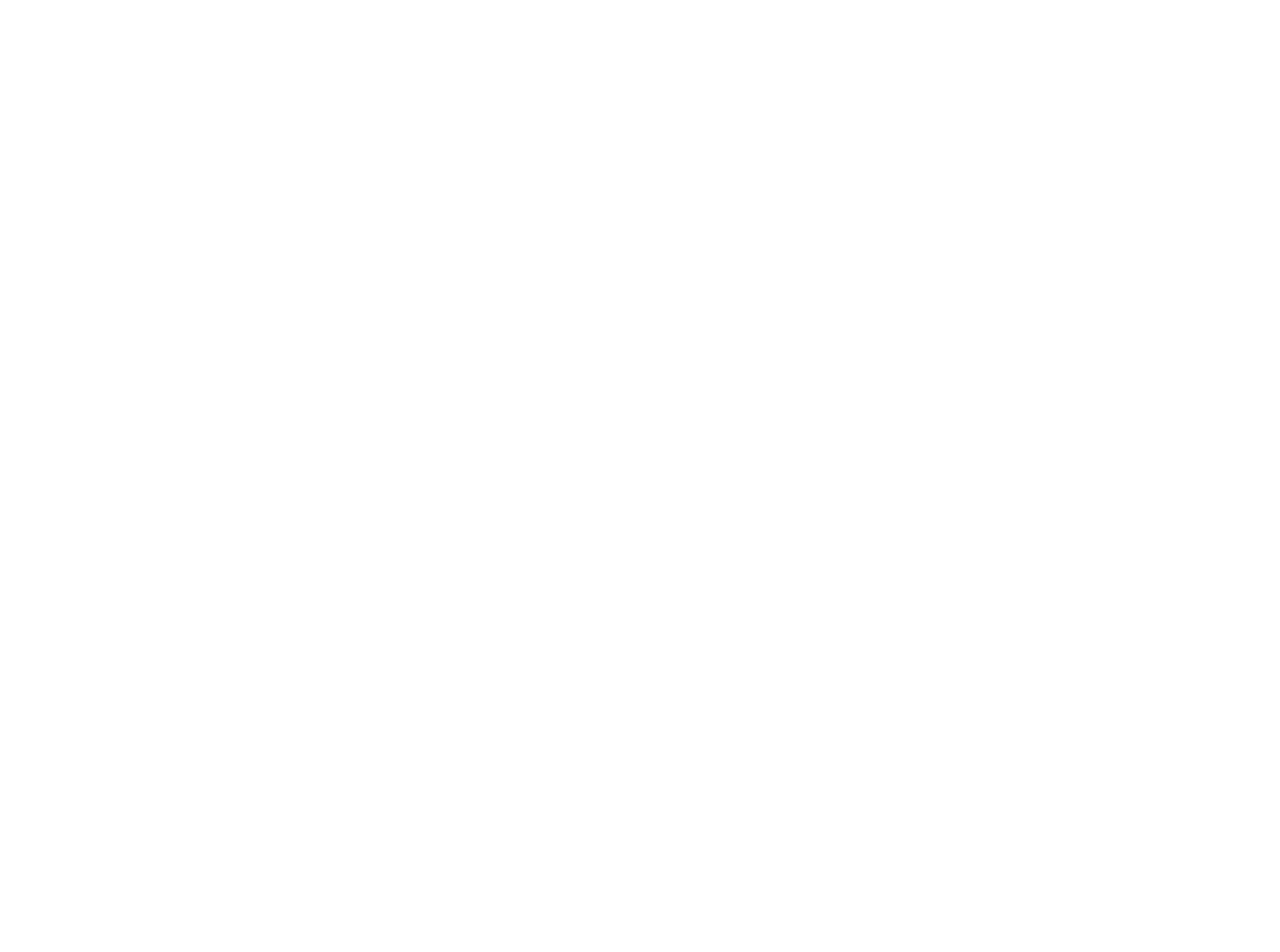
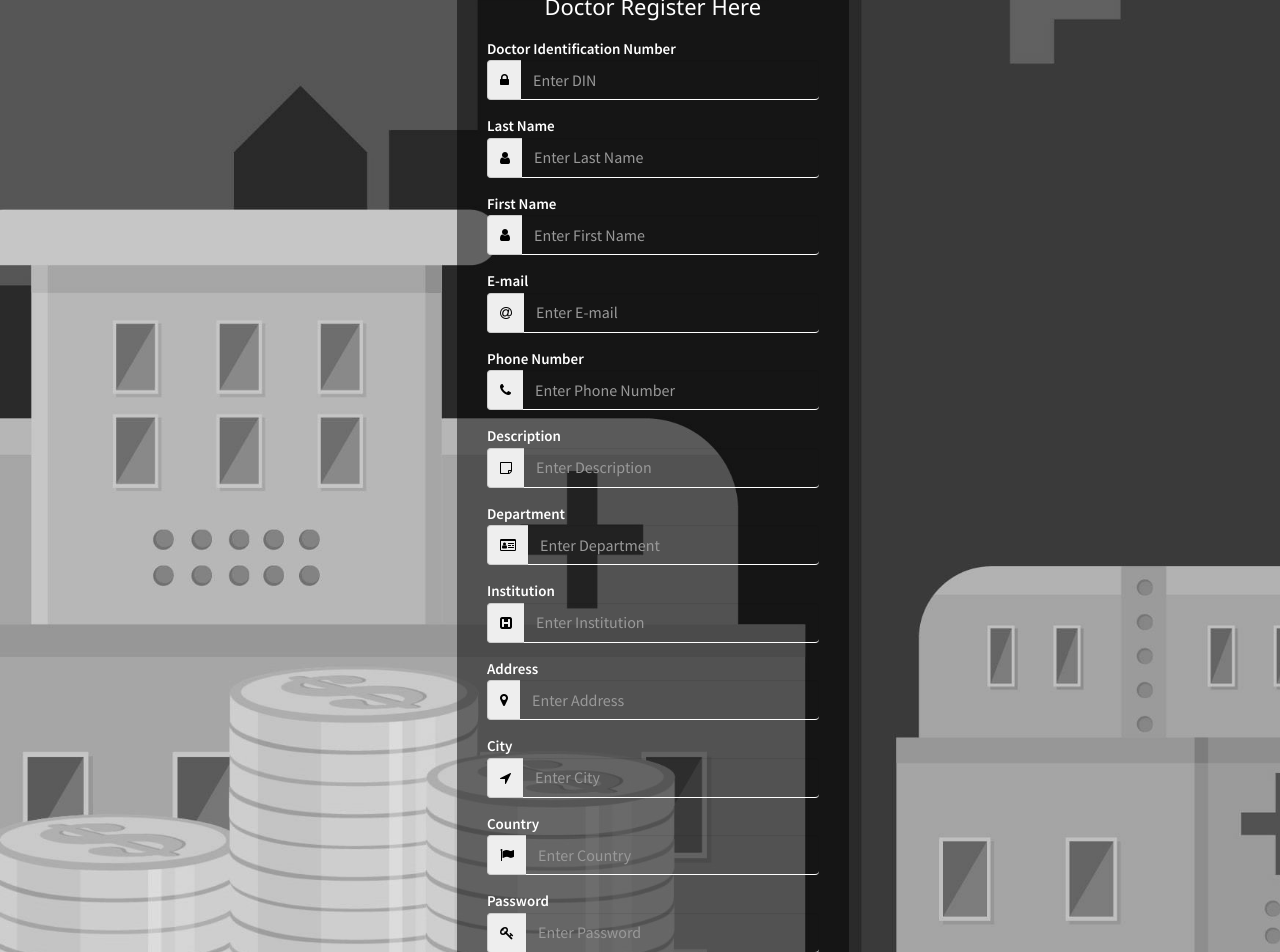
Before and after one commit to Roland1923/Licenta-MedPortal, an Angular app in the folder ClientApp/: page /doctor-register in a window 1280 px wide. Shown: the part 240-1192 px from the top of the page. Before the commit the page ends 800 px from the top, so only its background shows below. Built offline with nearby package versions, Linux system fonts and the light colour scheme; a web font is replaced by a local one.

Commit message:
Added Doctor Register component

```diff
--- a/ClientApp/package.json
+++ b/ClientApp/package.json
@@ -22,13 +22,13 @@
     "@angular/platform-browser-dynamic": "^7.2.13",
     "@angular/router": "^7.2.13",
     "bootstrap": "^4.3.1",
-    "core-js": "^3.0.1",
+    "core-js": "^2.5.0",
     "npm": "^6.9.0",
     "rxjs": "^6.4.0",
     "zone.js": "^0.9.0"
   },
   "devDependencies": {
-    "@angular-devkit/build-angular": "~0.13.8",
+    "@angular-devkit/build-angular": "^0.13.8",
     "@angular/cli": "^7.3.8",
     "@angular/compiler-cli": "^7.2.13",
     "@angular/language-service": "^7.2.13",
@@ -46,6 +46,6 @@
     "protractor": "~5.4.2",
     "ts-node": "~8.0.3",
     "tslint": "~5.15.0",
-    "typescript": "~3.4.3"
+    "typescript": "3.1.6"
   }
 }
--- a/ClientApp/src/app/footer/footer.component.html
+++ b/ClientApp/src/app/footer/footer.component.html
@@ -1,5 +1,5 @@
 <footer>
   <div class="container">
-      © 2018 MedPortal. All rights reserved.
+      © 2019 MedPortal. All rights reserved.
   </div>
 </footer>
--- a/ClientApp/src/app/login/login.component.html
+++ b/ClientApp/src/app/login/login.component.html
@@ -19,8 +19,8 @@
         <img src="assets/img/avatar.png" class="avatar" />
             <h1>Login Here</h1>
                 <form>
-                    <p>National identification number</p>
-                    <input type="text" name="username" placeholder="Enter NIN">
+                    <p>National Identification Number</p>
+                    <input type="text" name="nin" placeholder="Enter NIN">
                     <p>Password</p>
                     <input type="password" name="password" placeholder="Enter Password">
                     <input type="submit" name="submit" value="Login">
@@ -40,8 +40,8 @@
         <img src="assets/img/avatar.png" class="avatar" />
             <h1>Login Here</h1>
                 <form>
-                    <p>Doctor identification number</p>
-                    <input type="text" name="username" placeholder="Enter DIN">
+                    <p>Doctor Identification Number</p>
+                    <input type="text" name="din" placeholder="Enter DIN">
                     <p>Password</p>
                     <input type="password" name="password" placeholder="Enter Password">
                     <input type="submit" name="submit" value="Login">
--- a/ClientApp/src/app/login/login.component.scss
+++ b/ClientApp/src/app/login/login.component.scss
@@ -13,6 +13,7 @@ body, html {
     width: 102%;
     background-repeat: no-repeat;
     position: relative;
+    display: inline-block;
 }
 
 #logo {
--- a/ClientApp/src/app/register/register.component.html
+++ b/ClientApp/src/app/register/register.component.html
@@ -22,8 +22,8 @@
         <form class="form">
           <p>National Identification Number</p>
           <div class="form-group input-group ">
-            <span class="input-group-addon"><i class="fa fa-user"></i></span>
-            <input type="number" class="form-control" placeholder="Enter NIN" aria-label="NIN">
+            <span class="input-group-addon"><i class="fa fa-lock"></i></span>
+            <input type="number" class="form-control" name="nin" placeholder="Enter NIN">
           </div>
 
           <p>Last Name</p>
@@ -55,27 +55,125 @@
             <span class="input-group-addon"><i class="fa fa-calendar"></i></span>
             <input type="date" name="bday">
           </div>
+
           <p>City</p>
           <div class="form-group input-group">
             <span class="input-group-addon"><i class="fa fa-location-arrow"></i></span>
             <input type="text" class="form-control" name="city" placeholder="Enter City">
           </div>
 
+          <p>Country</p>
+          <div class="form-group input-group">
+            <span class="input-group-addon"><i class="fa fa-flag"></i></span>
+            <input type="text" class="form-control" name="country" placeholder="Enter Country">
+          </div>
+
           <p>Password</p>
           <div class="form-group input-group">
-            <span class="input-group-addon"><i class="fa fa-lock"></i></span>
+            <span class="input-group-addon"><i class="fa fa-key"></i></span>
             <input type="password" class="form-control" name="password" placeholder="Enter Password">
           </div>
 
           <p>Confirm Password</p>
           <div class="form-group input-group">
-            <span class="input-group-addon"><i class="fa fa-lock"></i></span>
+            <span class="input-group-addon"><i class="fa fa-repeat"></i></span>
             <input type="password" class="form-control" name="confirm_password" placeholder="Re-enter Password">
           </div>
 
           <input type="submit" class="form-control" name="submit" value="Register">
         </form>
     </div>
+
+
+
+    <div class="login-box" *ngIf="router.url === '/doctor-register'">
+      <img src="assets/img/avatar.png" class="avatar" />
+
+      <h1>Doctor Register Here</h1>
+
+      <form class="form">
+        <p>Doctor Identification Number</p>
+        <div class="form-group input-group ">
+          <span class="input-group-addon"><i class="fa fa-lock"></i></span>
+          <input type="number" class="form-control" name="din" placeholder="Enter DIN">
+        </div>
+
+        <p>Last Name</p>
+        <div class="form-group input-group">
+          <span class="input-group-addon"><i class="fa fa-user"></i></span>
+          <input type="text" class="form-control" name="last_name" placeholder="Enter Last Name">
+        </div>
+
+        <p>First Name</p>
+        <div class="form-group input-group">
+          <span class="input-group-addon"><i class="fa fa-user"></i></span>
+          <input type="text" class="form-control" name="first_name" placeholder="Enter First Name">
+        </div>
+
+        <p>E-mail</p>
+        <div class="form-group input-group">
+          <span class="input-group-addon"><i class="fa fa-at"></i></span>
+          <input type="email" class="form-control" name="email" placeholder="Enter E-mail">
+        </div>
+
+        <p>Phone Number</p>
+        <div class="form-group input-group">
+          <span class="input-group-addon"><i class="fa fa-phone"></i></span>
+          <input type="tel" class="form-control" name="phone_number" placeholder="Enter Phone Number">
+        </div>
+
+        <p>Description</p>
+        <div class="form-group input-group">
+          <span class="input-group-addon"><i class="fa fa-sticky-note-o"></i></span>
+          <input type="text" class="form-control" name="description" placeholder="Enter Description">
+        </div>
+
+        <p>Department</p>
+        <div class="form-group input-group">
+          <span class="input-group-addon"><i class="fa fa-id-card-o"></i></span>
+          <input type="text" class="form-control" name="department" placeholder="Enter Department">
+        </div>
+
+        <p>Institution</p>
+        <div class="form-group input-group">
+          <span class="input-group-addon"><i class="fa fa-h-square"></i></span>
+          <input type="text" class="form-control" name="institution" placeholder="Enter Institution">
+        </div>
+
+        <p>Address</p>
+        <div class="form-group input-group">
+          <span class="input-group-addon"><i class="fa fa-map-marker"></i></span>
+          <input type="text" class="form-control" name="address" placeholder="Enter Address">
+        </div>
+
+        <p>City</p>
+        <div class="form-group input-group">
+          <span class="input-group-addon"><i class="fa fa-location-arrow"></i></span>
+          <input type="text" class="form-control" name="city" placeholder="Enter City">
+        </div>
+
+        <p>Country</p>
+        <div class="form-group input-group">
+          <span class="input-group-addon"><i class="fa fa-flag"></i></span>
+          <input type="text" class="form-control" name="country" placeholder="Enter Country">
+        </div>
+
+        <p>Password</p>
+        <div class="form-group input-group">
+          <span class="input-group-addon"><i class="fa fa-key"></i></span>
+          <input type="password" class="form-control" name="password" placeholder="Enter Password">
+        </div>
+
+        <p>Confirm Password</p>
+        <div class="form-group input-group">
+          <span class="input-group-addon"><i class="fa fa-repeat"></i></span>
+          <input type="password" class="form-control" name="confirm_password" placeholder="Re-enter Password">
+        </div>
+
+        <input type="submit" class="form-control" name="submit" value="Register">
+      </form>
+  </div>
+
   </div>
 
 
--- a/ClientApp/src/app/register/register.component.scss
+++ b/ClientApp/src/app/register/register.component.scss
@@ -133,3 +133,16 @@ h1{
 {
     color: #e0e0e0;
 }
+
+//----------
+footer {
+    flex: 0 0 auto;
+    -webkit-flex: 0 0 auto;
+}
+
+.container {
+    padding-right: 15px;
+    padding-left: 15px;
+    margin-right: auto;
+    margin-left: auto;
+}
```
Also changed, not shown: 1 other file (tests, documents, lock files or other folders).
